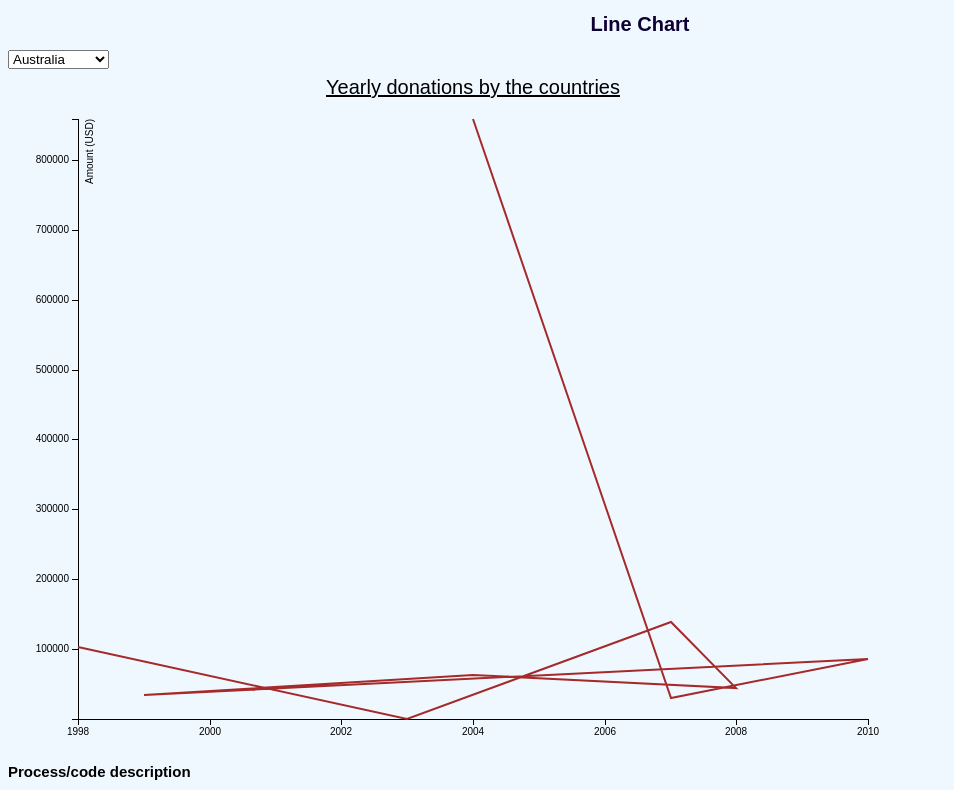
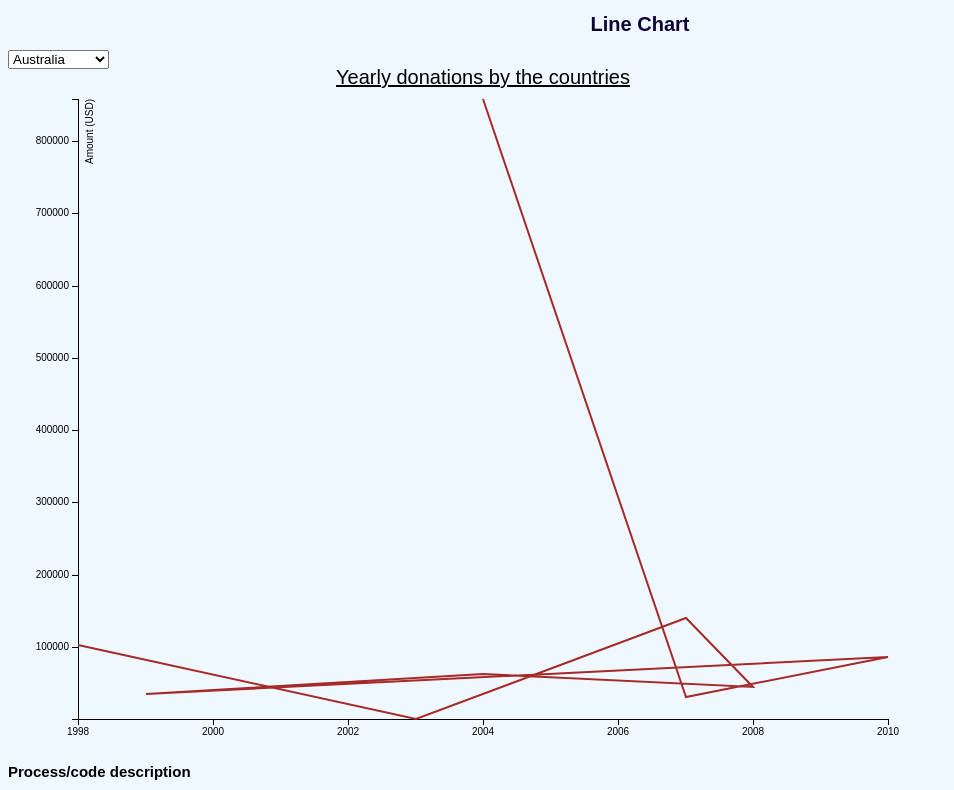
Before and after one commit to kktripathi/datavisualization7, a plain HTML site: page index.html in a window 1280 px wide. Shown: the top 790 px of the page, without its empty margins (0-954 px from the left). Drawn offline with nearby package versions, Linux system fonts and the light colour scheme.

Commit message:
Update index.html

```diff
--- a/index.html
+++ b/index.html
@@ -36,7 +36,7 @@
     var div = d3.select('body').append('div')
 
     // Set the margins
-    var margin = {top: 50, right: 40, bottom: 30, left: 70},
+    var margin = {top: 30, right: 20, bottom: 30, left: 70},
     width = 900 - margin.left - margin.right,
     height = 680 - margin.top - margin.bottom;
 
```
